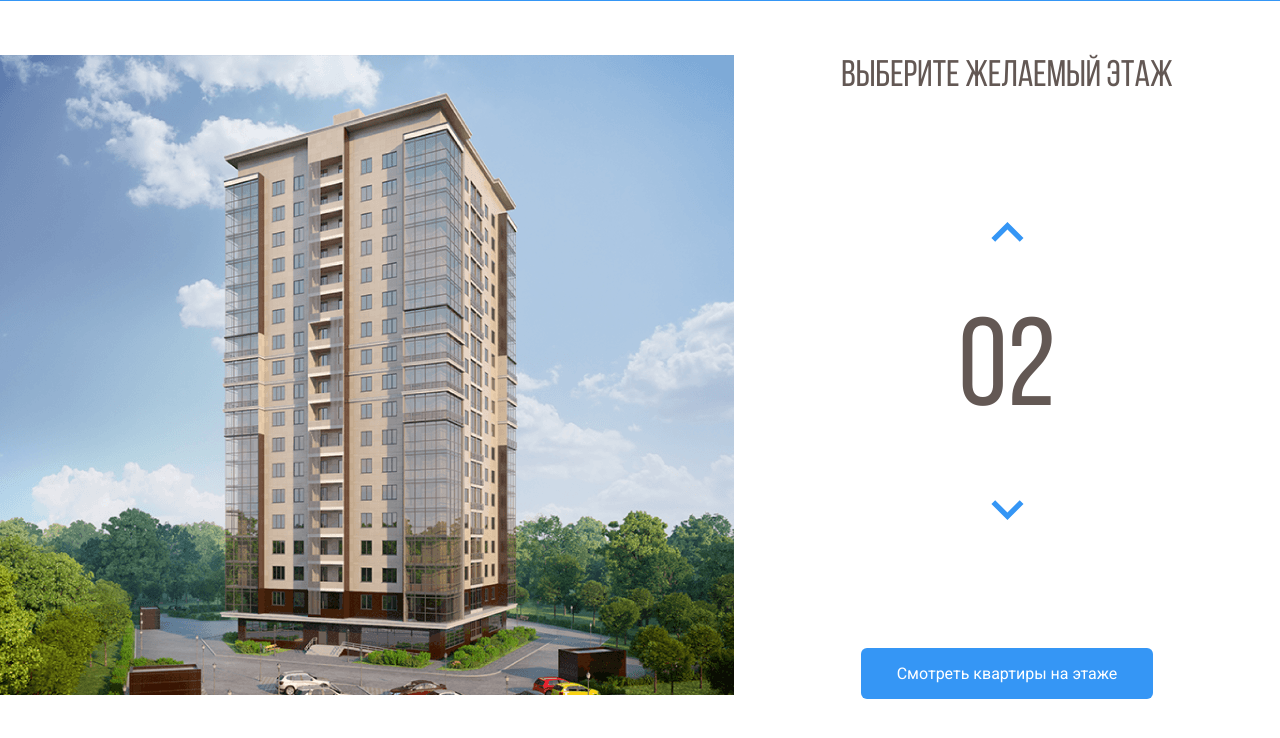
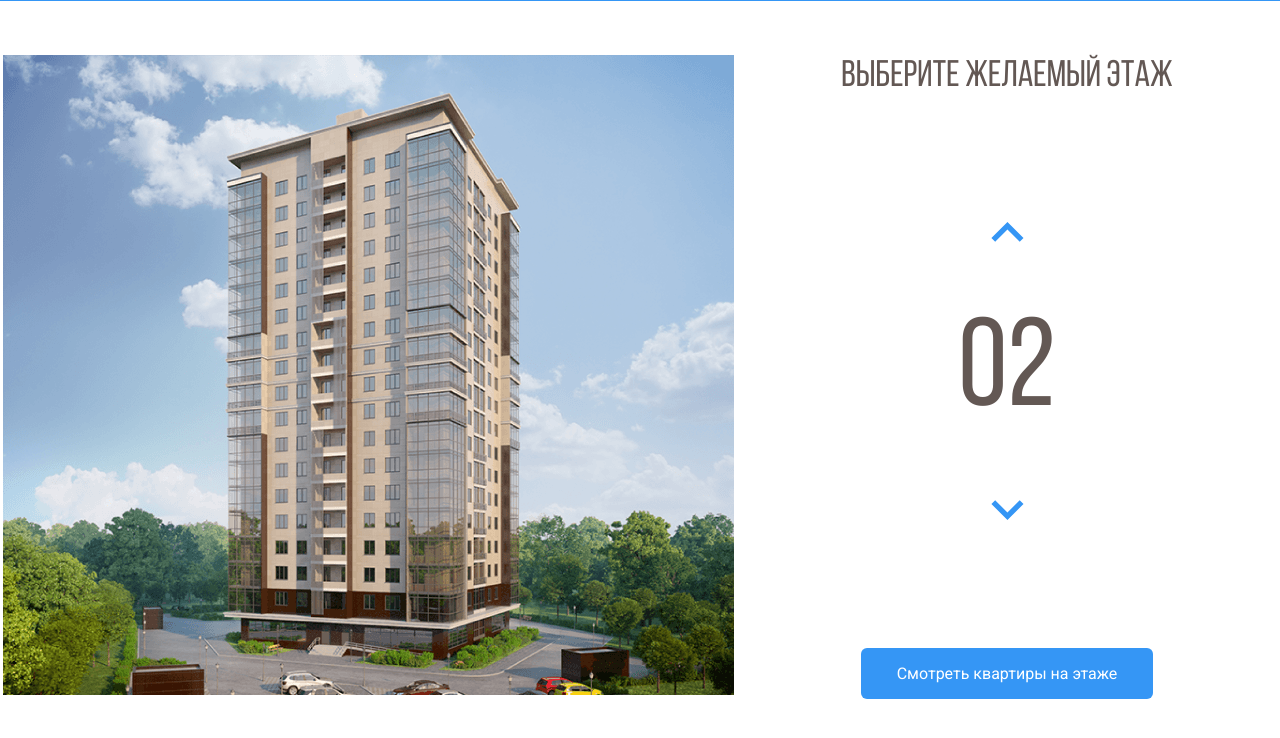
Before and after one commit to mariiazhits/Melody, a plain HTML site: page index.html in a window 1280 px wide. Shown: the part 58-796 px from the top of the page. Drawn offline with Linux system fonts and the light colour scheme.

Commit message:
Add files via upload

```diff
--- a/index.html
+++ b/index.html
@@ -45,13 +45,7 @@
     <div class="main-image">
       <svg class="home-image" width="734" height="640" viewBox="0 0 734 640" fill="none" xmlns="http://www.w3.org/2000/svg"
         xmlns:xlink="http://www.w3.org/1999/xlink">
-        <rect width="734" height="640" fill="url(#pattern0)" />
-        <defs>
-          <pattern id="pattern0" patternContentUnits="objectBoundingBox" width="1" height="1">
-            <use xlink:href="#image0" transform="translate(-0.00408719) scale(0.0013624 0.0015625)" />
-          </pattern>
-          <image id="image0" width="740" height="640" xlink:href="img/home.png" />
-        </defs>
+        <image id="image0" width="740" height="640" href="img/home.png" />
         <path d="M222 531L442.8 539L512 525.3V547L443.5 566.7L222 555.7V531Z" fill="#3595F6" fill-opacity="0.75" />
         <path d="M223 530V505L443.3 508.3L513 505V525L443.7 538L223 530Z" fill="#3595F6" fill-opacity="0.75" />
         <path d="M223 504V479H444H513V502L445 509L223 504Z" fill="#3595F6" fill-opacity="0.75" />
```
